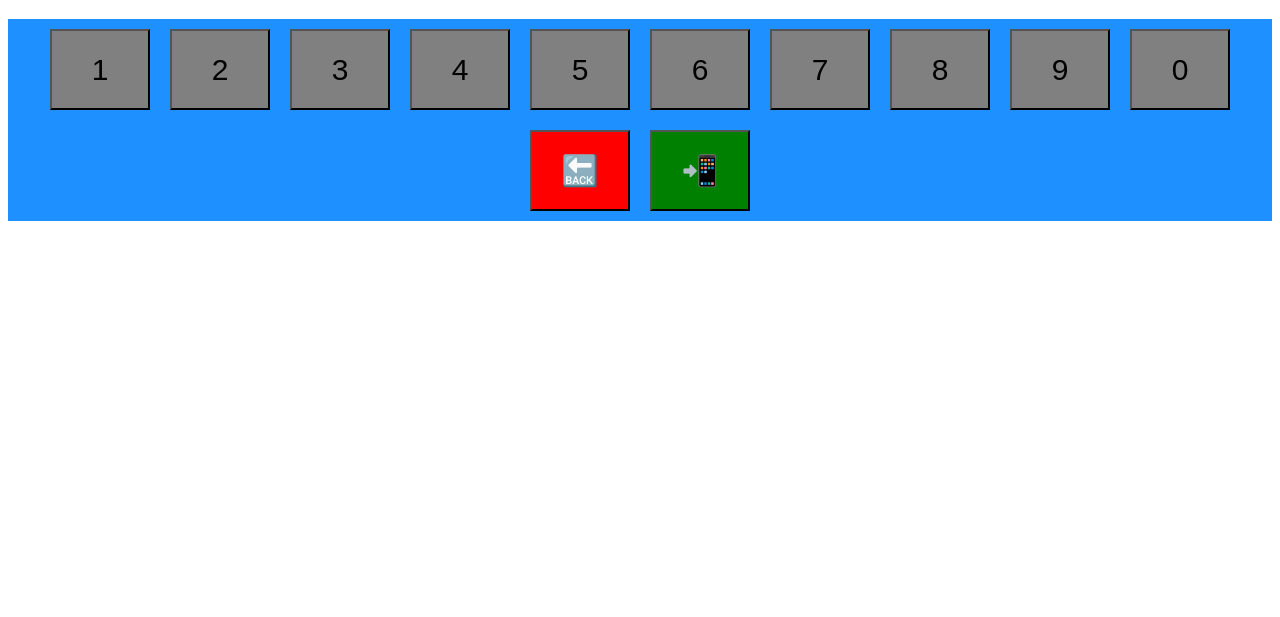
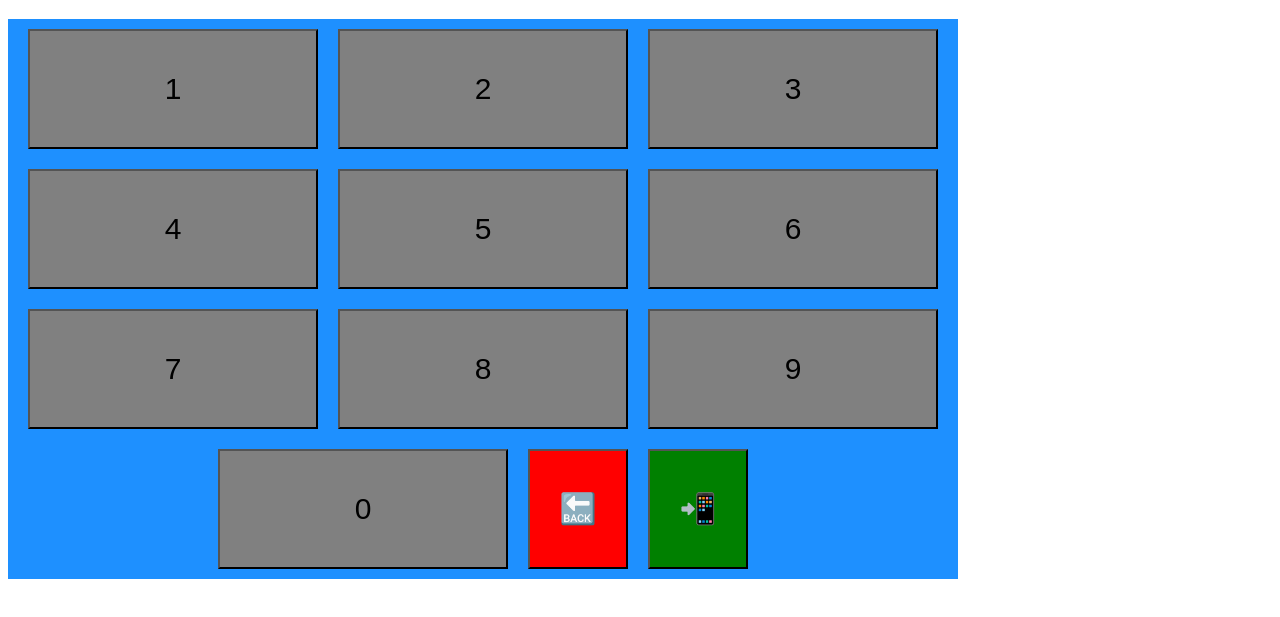
Before and after one commit to kin97/felicidadesmaria, a plain HTML site: page index.html in a window 1280 px wide. Shown: the part 61-678 px from the top of the page. Drawn offline with Linux system fonts and the light colour scheme.

Commit message:
Update index.html

```diff
--- a/index.html
+++ b/index.html
@@ -7,16 +7,17 @@
   flex-wrap: wrap;
   background-color: DodgerBlue;
   justify-content: center;
-
+  width: 950px;
 }
 
 .div1 {
-  background-color: gray;
-  width: 100px;
-  margin: 10px;
-  text-align: center;
-  line-height: 75px;
-  font-size: 30px;
+    background-color: gray;
+    width: 290px;
+    height: 120px;
+    margin: 10px;
+    text-align: center;
+    line-height: 75px;
+    font-size: 30px;
 }
 .divgrande{
   background-color: green;
```
